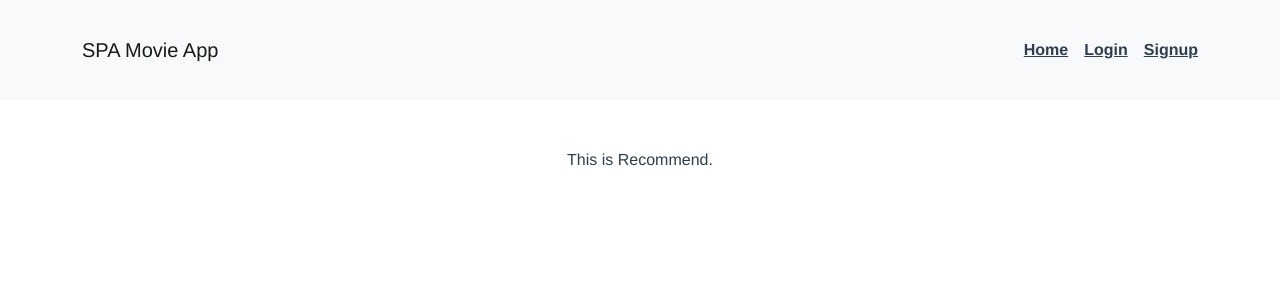
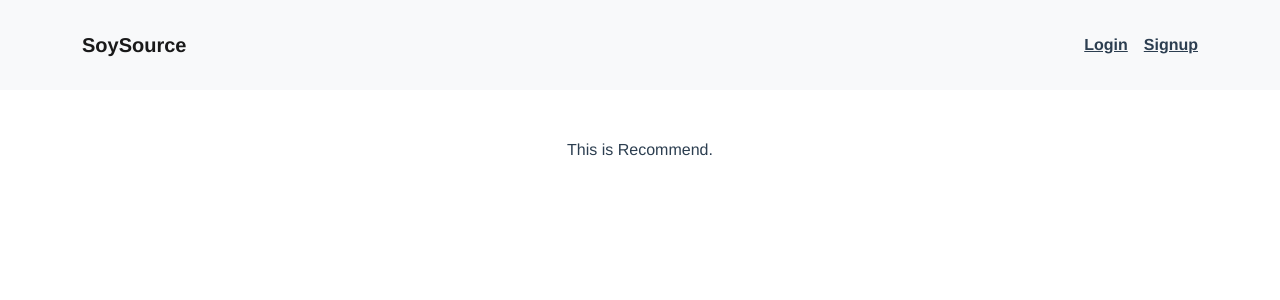
Before and after one commit to wondongYang/Movie-Recommand-Service, a Vue app in the folder client/: page /recommend in a window 1280 px wide. Shown: the top 300 px of the page. Built offline with nearby package versions, Linux system fonts and the light colour scheme; no server answers.

Commit message:
1119 1538 before homee.vue

```diff
--- a/client/src/App.vue
+++ b/client/src/App.vue
@@ -2,8 +2,10 @@
   <div id="app">
     <div id="nav" class="navbar navbar-light bg-light sticky-top mb-5">
       <div class="container">
-        <span class="navbar-brand me-auto">SPA Movie App</span>
-        <router-link :to="{name: 'Home'}">Home</router-link>
+        <router-link class="text-decoration-none" :to="{name: 'Home'}">
+        <span class="navbar-brand me-auto">SoySource</span>
+        </router-link>
+        <!-- <router-link :to="{name: 'Home'}">Home</router-link> -->
         <div v-if="login">
           <router-link :to="{name: 'Recommend'}" class="ms-3">Recommendation</router-link>
           <router-link to="#" @click.native="logout" class="ms-3">Logout</router-link>
@@ -15,6 +17,11 @@
       </div>
     </div>
     <router-view @login="login = true" />
+
+    <footer>
+
+    </footer>
+
   </div>
 </template>
 
```
